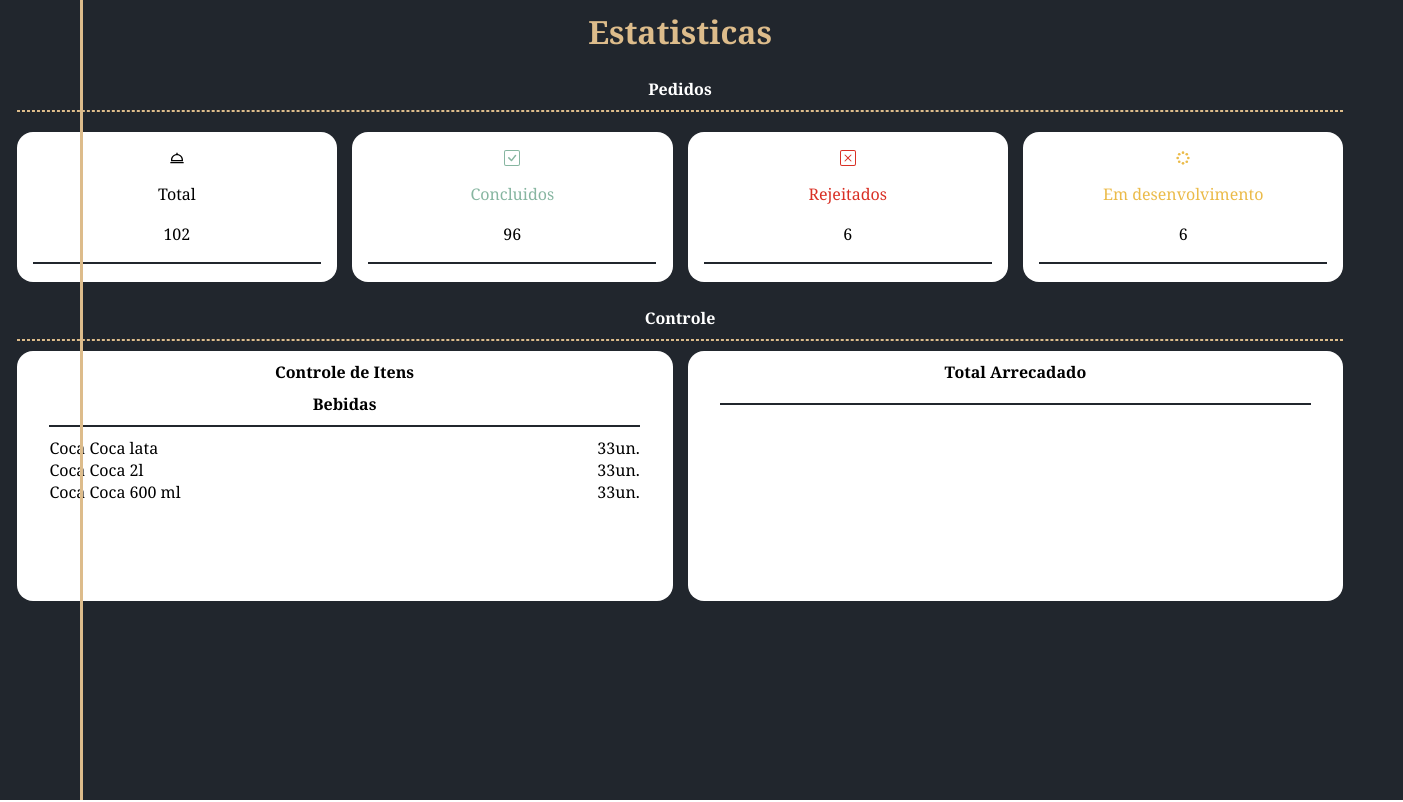
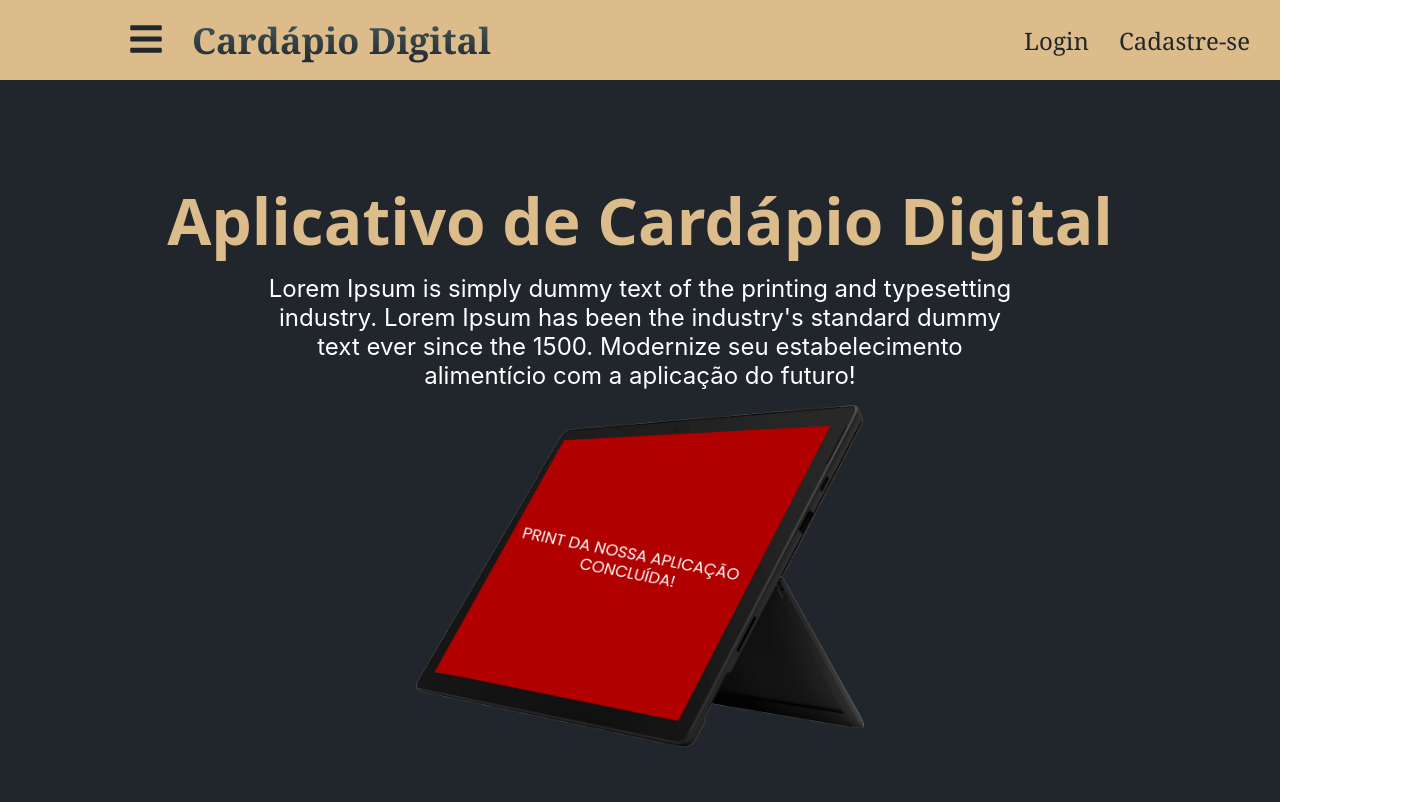
Before and after one commit to kevinaryeldev/cardapio-digital-capstone, a React (Create React App) app: page / in a window 1280 px wide. Shown: the top 802 px of the page, 1403 px wide, since content can reach past the window. Built offline with nearby package versions, Linux system fonts and the light colour scheme.

Commit message:
fix: fixing routes

```diff
--- a/src/routes/index.js
+++ b/src/routes/index.js
@@ -16,7 +16,7 @@
 const Routes = () => {
   return (
     <Switch>
-      <Route exact path="/" component={StatisticsPage} />{/*LandingPage*/}
+      <Route exact path="/" component={LandingPage} />
       <Route path="/login" component={LoginPage} />
       <Route path="/signup" component={SignUpPage} />
       <Route exact path="/admin" component={DashboardPage} />
```
